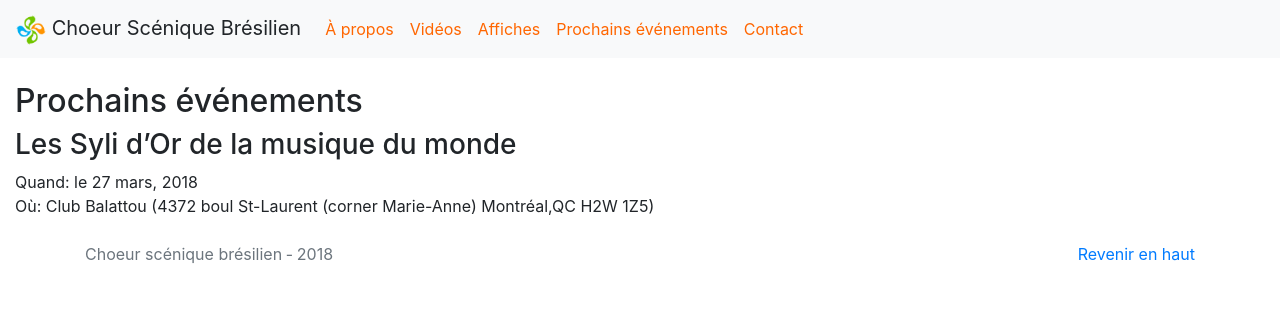
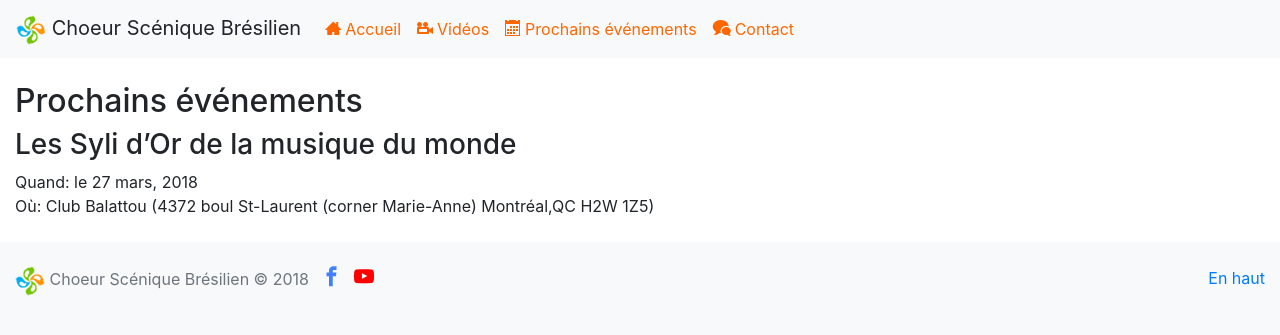
Before and after one commit to corocenicobrasileiro/corocenicobrasileiro.github.io, a Jekyll site: the page built from evenements.html, in a window 1280 px wide. Shown: the top 335 px of the page. Built offline with Jekyll 4.4.1, drawn with Linux system fonts in a browser that asks for light colours; nearby versions of some CDN libraries.

Commit message:
footer e icones

```diff
--- a/_layouts/default.html
+++ b/_layouts/default.html
@@ -15,24 +15,23 @@
 
         <link rel="stylesheet" href="https://maxcdn.bootstrapcdn.com/bootstrap/4.0.0/css/bootstrap.min.css" integrity="sha384-Gn5384xqQ1aoWXA+058RXPxPg6fy4IWvTNh0E263XmFcJlSAwiGgFAW/dAiS6JXm" crossorigin="anonymous">
 
-        <!-- Custom styles for this template -->
         <link href="./css/main.css" rel="stylesheet">
+        <link href="./fonts/style.css" rel="stylesheet">
 
     </head>
     <body>
         <nav class="navbar navbar-expand-lg navbar-light bg-light mb-4">
-            <a class="navbar-brand"><img src="img/logo.png"> Choeur Scénique Brésilien</a>
+            <a class="navbar-brand"><img src="img/logo.png" class="logo"> Choeur Scénique Brésilien</a>
             <button class="navbar-toggler" type="button" data-toggle="collapse" data-target="#navbarSupportedContent" aria-controls="navbarSupportedContent" aria-expanded="false" aria-label="Toggle navigation">
                 <span class="navbar-toggler-icon"></span>
             </button>
 
             <div class="collapse navbar-collapse" id="navbarSupportedContent">
                 <ul class="navbar-nav mr-auto">
-                    <li class="nav-item p-2"><a href="/#apropos">À propos</a></li>
-                    <li class="nav-item p-2"><a href="/#videos">Vidéos</a></li>
-                    <li class="nav-item p-2"><a href="/#affiches">Affiches</a></li>
-                    <li class="nav-item p-2"><a href="evenements.html">Prochains événements</a></li>
-                    <li class="nav-item p-2"><a href="#">Contact</a></li>
+                    <li class="nav-item p-2"><span class="icon-home3 pr-1"></span><a href="/">Accueil</a></li>
+                    <li class="nav-item p-2"><span class="icon-video-camera pr-1"></span><a href="/videos.html">Vidéos</a></li>
+                    <li class="nav-item p-2"><span class="icon-calendar pr-1"></span><a href="evenements.html">Prochains événements</a></li>
+                    <li class="nav-item p-2"><span class="icon-bubbles pr-1"></span><a href="#">Contact</a></li>
                 </ul>
             </div>
         </nav>
@@ -41,17 +40,37 @@
         {{content}}
         </div>
 
-        <footer class="text-muted py-4">
-            <div class="container">
-                <p class="float-right">
-                <a href="#">Revenir en haut</a>
-                </p>
-                <p>Choeur scénique brésilien &dash; 2018</p>
+        <footer class="text-muted py-4 bg-light mt-4">
+            <div class="container-fluid">
+                <div class="row mb-4">
+                    <div class="col">
+                        <img src="img/logo.png" class="logo"> Choeur Scénique Brésilien &copy; 2018
+                        <a class="icon-facebook ml-2" href="https://www.facebook.com/corocenicobrasileiro/" target="_blank"></a>
+                        <a class="icon-youtube ml-2" href="https://www.youtube.com/channel/UCpPjBIy3jjm6YF57O9pUiMQ" target="_blank"></a>
+                    </div>
+                    <div class="col text-right"><a href="#">En haut</a></div>
+                </div>
+                <div class="row">
+                    <div class="col">
+                        <div class="fb-like" data-href="https://www.facebook.com/corocenicobrasileiro/" data-layout="standard" data-action="like" data-size="small" data-show-faces="true" data-share="true"></div>
+                    </div>
+                    <div class="col text-right">
+
+                    </div>
+                </div>
             </div>
         </footer>
 
         <script src="https://code.jquery.com/jquery-3.2.1.slim.min.js" integrity="sha384-KJ3o2DKtIkvYIK3UENzmM7KCkRr/rE9/Qpg6aAZGJwFDMVNA/GpGFF93hXpG5KkN" crossorigin="anonymous"></script>
         <script src="https://cdnjs.cloudflare.com/ajax/libs/popper.js/1.12.9/umd/popper.min.js" integrity="sha384-ApNbgh9B+Y1QKtv3Rn7W3mgPxhU9K/ScQsAP7hUibX39j7fakFPskvXusvfa0b4Q" crossorigin="anonymous"></script>
         <script src="https://maxcdn.bootstrapcdn.com/bootstrap/4.0.0/js/bootstrap.min.js" integrity="sha384-JZR6Spejh4U02d8jOt6vLEHfe/JQGiRRSQQxSfFWpi1MquVdAyjUar5+76PVCmYl" crossorigin="anonymous"></script>
+        <div id="fb-root"></div>
+        <script>(function(d, s, id) {
+        var js, fjs = d.getElementsByTagName(s)[0];
+        if (d.getElementById(id)) return;
+        js = d.createElement(s); js.id = id;
+        js.src = 'https://connect.facebook.net/pt_BR/sdk.js#xfbml=1&version=v2.12&appId=809377419148482&autoLogAppEvents=1';
+        fjs.parentNode.insertBefore(js, fjs);
+        }(document, 'script', 'facebook-jssdk'));</script>
     </body>
 </html>
--- a/css/main.css
+++ b/css/main.css
@@ -16,7 +16,9 @@
 .overflow-hidden { overflow: hidden; }
 
 
-
+footer a:hover {
+    text-decoration: none;
+}
 
 /* Carousel base class */
 .carousel {
@@ -35,15 +37,15 @@
     margin: 0 auto;
 }
 
-.navbar li a {
+.navbar li a, .navbar li span {
     color: #ff6600;
 }
 
-.navbar-brand > img {
+.logo {
     height: 30px;
 }
 
-.apropos, .affiches {
+.apropos {
     background-color: #f4f4f4;
 }
 
@@ -60,3 +62,13 @@
         margin-top: 0px;
     }
 }
+
+footer .icon-facebook{
+    color: #4080ff;
+    font-size: 20px;
+}
+
+footer .icon-youtube {
+    font-size: 20px;
+    color: red;
+}
--- /dev/null
+++ b/fonts/style.css
@@ -0,0 +1,55 @@
+@font-face {
+  font-family: 'icomoon';
+  src:
+    url('/fonts/icomoon.ttf?xf6x7i') format('truetype'),
+    url('/fonts/icomoon.woff?xf6x7i') format('woff'),
+    url('/fonts/icomoon.svg?xf6x7i#icomoon') format('svg');
+  font-weight: normal;
+  font-style: normal;
+}
+
+[class^="icon-"], [class*=" icon-"] {
+  /* use !important to prevent issues with browser extensions that change fonts */
+  font-family: 'icomoon' !important;
+  speak: none;
+  font-style: normal;
+  font-weight: normal;
+  font-variant: normal;
+  text-transform: none;
+  line-height: 1;
+
+  /* Better Font Rendering =========== */
+  -webkit-font-smoothing: antialiased;
+  -moz-osx-font-smoothing: grayscale;
+}
+
+.icon-home3:before {
+  content: "\e902";
+}
+.icon-camera:before {
+  content: "\e90f";
+}
+.icon-headphones:before {
+  content: "\e910";
+}
+.icon-video-camera:before {
+  content: "\e914";
+}
+.icon-calendar:before {
+  content: "\e953";
+}
+.icon-bubbles:before {
+  content: "\e96c";
+}
+.icon-users:before {
+  content: "\e972";
+}
+.icon-facebook:before {
+  content: "\ea90";
+}
+.icon-instagram:before {
+  content: "\ea92";
+}
+.icon-youtube:before {
+  content: "\ea9d";
+}
```
Also changed, not shown: fonts/selection.json (added, +335 -0 lines), index.html (+9 -26 lines), videos.html (added, +17 -0 lines), fonts/icomoon.ttf (added), fonts/icomoon.woff (added), 1 other file.
